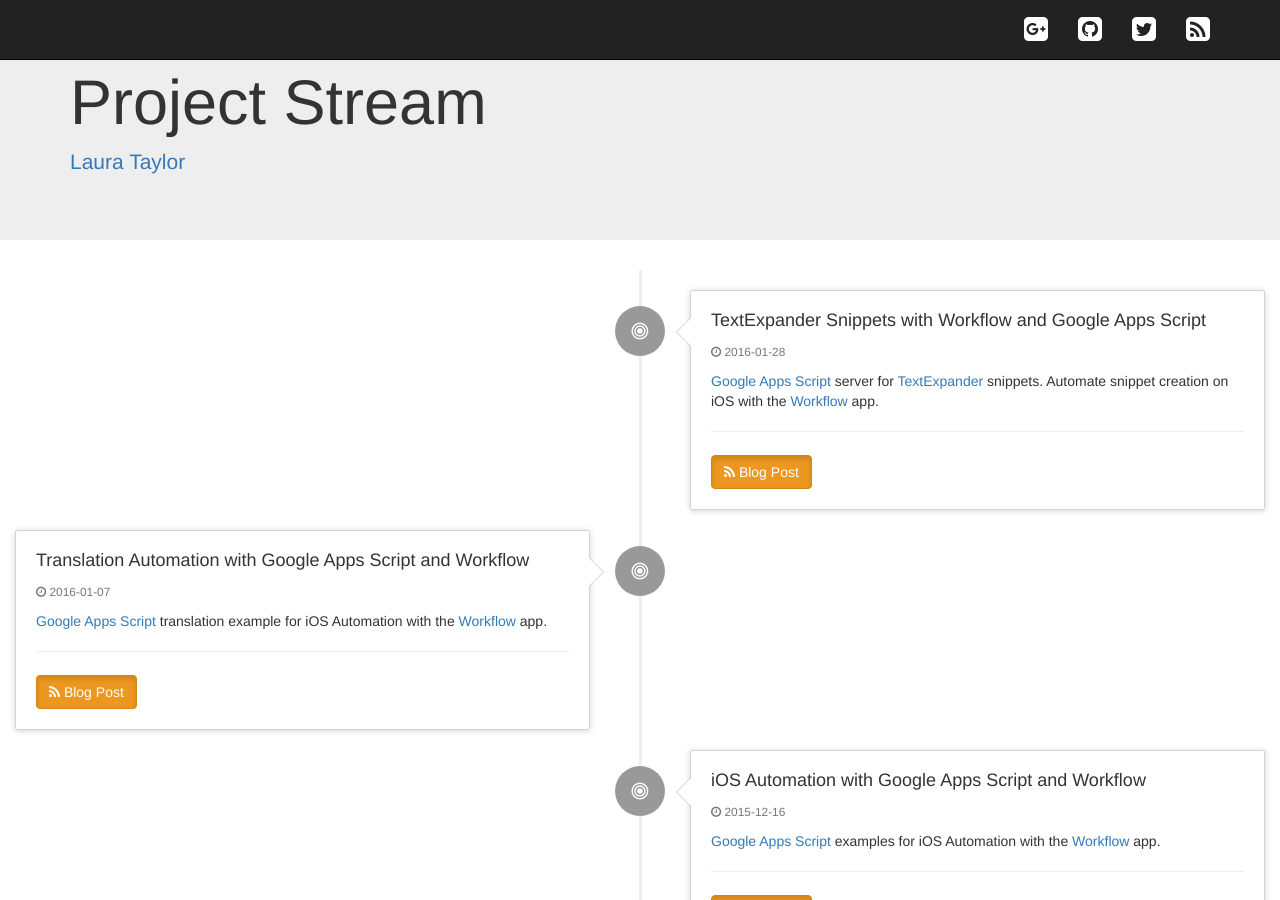
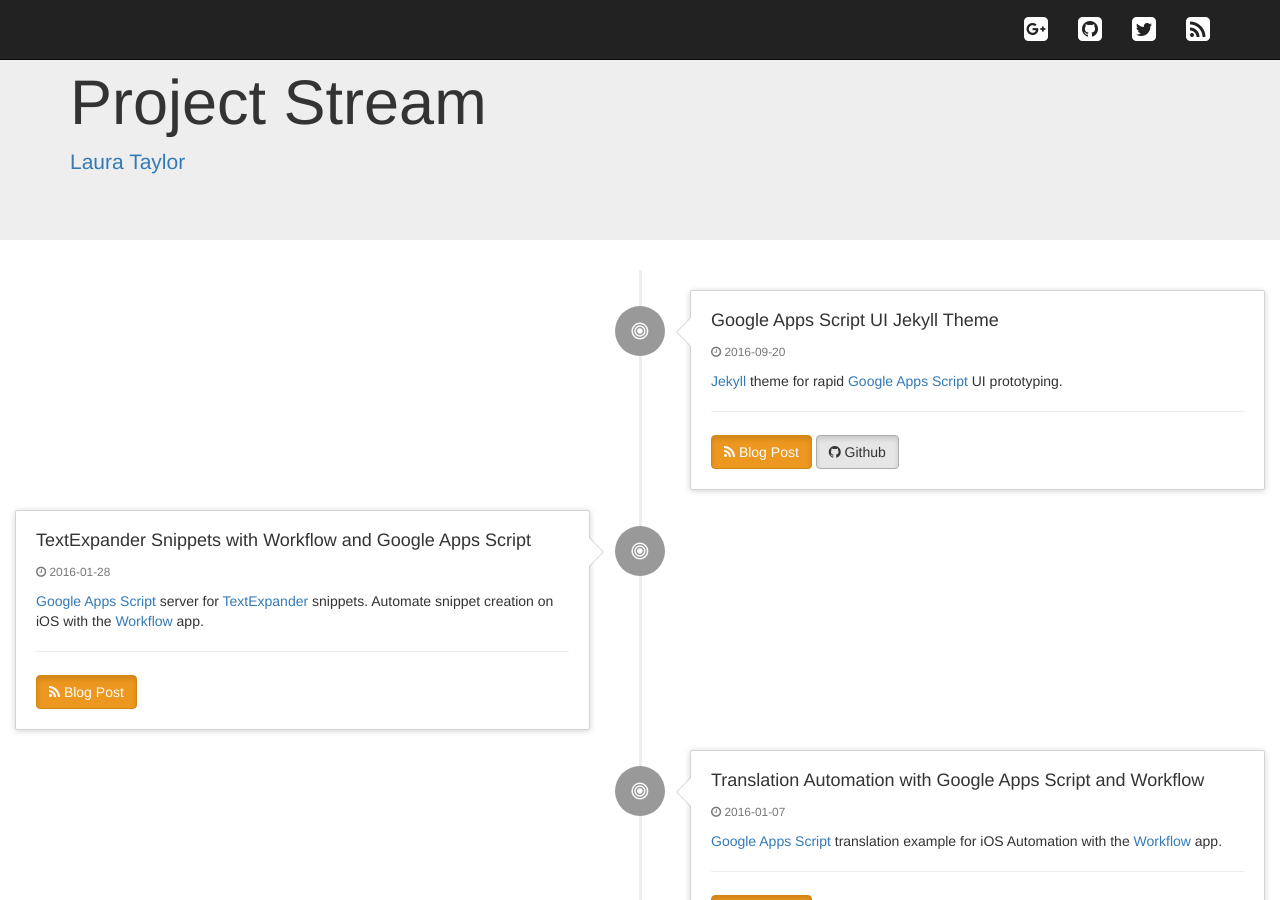
Before and after one commit to techstreams/techstreams.github.io, a Jekyll site: the page built from projects.html, in a window 1280 px wide and 900 px high. Built offline with Jekyll 4.4.1, drawn with Linux system fonts in a browser that asks for light colours; nearby versions of some CDN libraries.

Commit message:
Update projects.yml and add image for blog post

```diff
--- a/_data/projects.yml
+++ b/_data/projects.yml
@@ -1,5 +1,19 @@
 title: Tech-Streams Project Timeline
 items:
+  - tl_title: Google Apps Script UI Jekyll Theme
+    tl_badge: ''
+    tl_icon: fa-bullseye
+    tl_date: 2016-09-20
+    tl_content: <p><a href="https://jekyllrb.com/" target="_blank">Jekyll</a> theme for rapid <a href="https://www.google.com/script/start/" target="_blank">Google Apps Script</a> UI prototyping.</p>
+    buttons:
+      - href: 'https://techstreams.github.io/2016/09/20/google-apps-ui-prototyping-with-jekyll/'
+        class: btn-warning
+        icon: fa-rss
+        name: Blog Post
+      - href: 'https://github.com/techstreams/gapps-jekyll-basic'
+        class: btn-default
+        icon: fa-github
+        name: Github
   - tl_title: TextExpander Snippets with Workflow and Google Apps Script
     tl_badge: ''
     tl_icon: fa-bullseye
```
Also changed, not shown: images/2016-09-20-ui.png (added).
